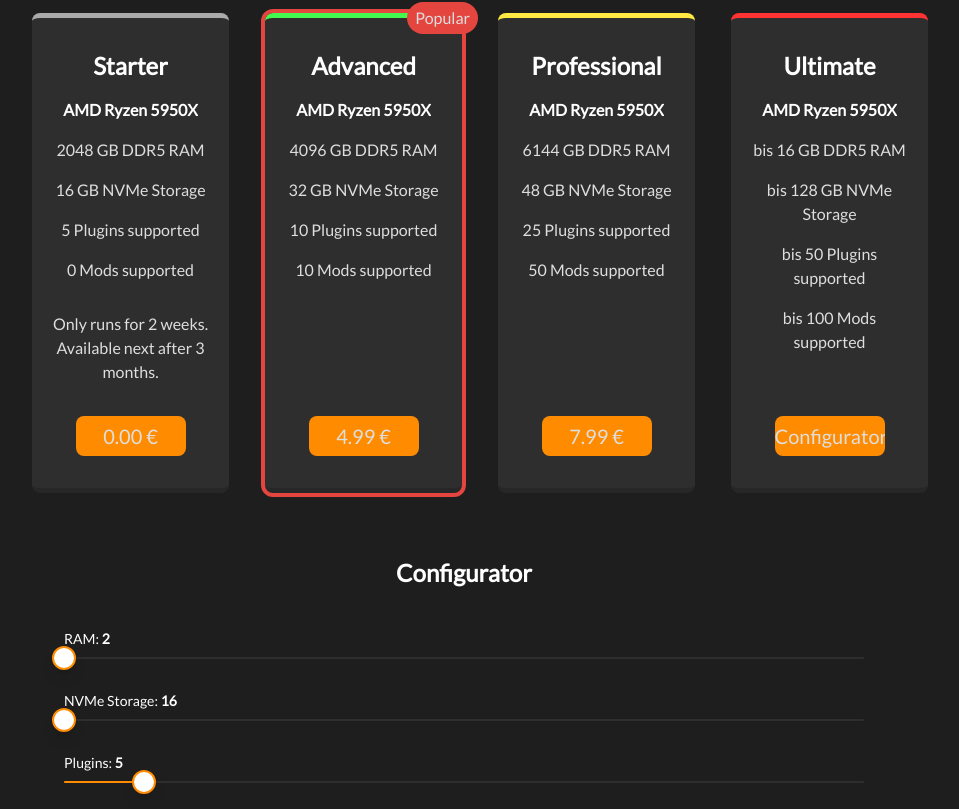
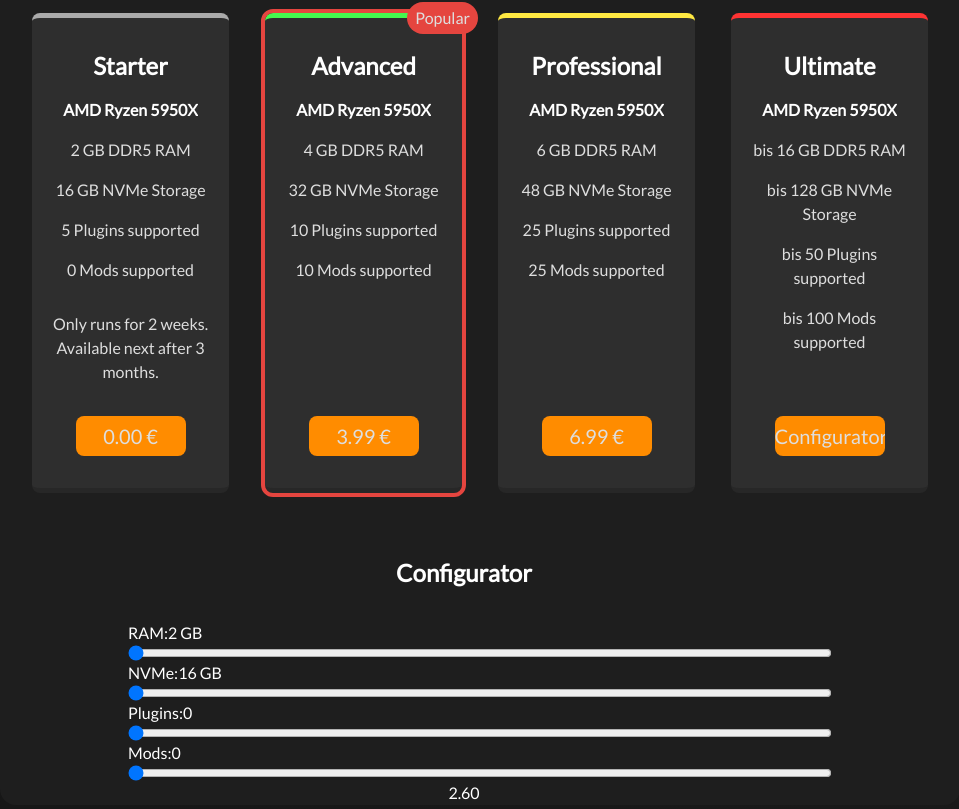
Before and after one commit to 2weeksmc/website, a Vue app: page /pricing in a window 1280 px wide. Shown: the part 371-1180 px from the top of the page, without its empty margins (160-1119 px from the left). Built offline with nearby package versions, Linux system fonts and the light colour scheme.

Commit message:
removed slider component and using input range temporary

```diff
--- a/index.html
+++ b/index.html
@@ -1,5 +1,5 @@
 <!doctype html>
-<html lang="">
+<html lang="" class="scroll-smooth">
   <head>
     <meta charset="UTF-8" />
     <link rel="icon" href="/logo.png" />
--- a/src/components/pricing/SliderComponent.vue
+++ /dev/null
@@ -1,113 +0,0 @@
-<script setup>
-import { defineProps, defineEmits, computed, ref, onBeforeUnmount } from 'vue'
-
-const props = defineProps({
-  label: { type: String, default: 'Slider' },
-  min: { type: Number, default: 0 },
-  max: { type: Number, default: 100 },
-  step: { type: Number, default: 10 },
-  width: { type: [Number, String], default: '100%' },
-  trackHeight: { type: Number, default: 2 }, // px
-  tickHeight: { type: Number, default: 6 }, // px
-  thumbSize: { type: Number, default: 24 }, // px
-  modelValue: { type: Number, default: 0 },
-})
-const emit = defineEmits(['update:modelValue'])
-
-const wrapperEl = ref(null)
-const dragging = ref(false)
-
-const range = computed(() => props.max - props.min)
-const pct = computed(() => ((props.modelValue - props.min) / range.value) * 100)
-
-const ticks = computed(() => {
-  const arr = []
-  for (let v = props.min; v <= props.max; v += props.step) {
-    arr.push(v)
-  }
-  if (arr[arr.length - 1] !== props.max) arr.push(props.max)
-  return arr
-})
-
-function setValueFromEvent(e) {
-  const rect = wrapperEl.value.getBoundingClientRect()
-  let x = e.clientX - rect.left
-  x = Math.max(0, Math.min(x, rect.width))
-  let v = props.min + (x / rect.width) * range.value
-  v = Math.round(v / props.step) * props.step
-  v = Math.min(props.max, Math.max(props.min, v))
-  emit('update:modelValue', v)
-}
-
-function onPointerDown(e) {
-  dragging.value = true
-  setValueFromEvent(e)
-  window.addEventListener('pointermove', onPointerMove)
-  window.addEventListener('pointerup', onPointerUp)
-}
-function onPointerMove(e) {
-  if (dragging.value) setValueFromEvent(e)
-}
-function onPointerUp() {
-  dragging.value = false
-  window.removeEventListener('pointermove', onPointerMove)
-  window.removeEventListener('pointerup', onPointerUp)
-}
-
-onBeforeUnmount(() => onPointerUp())
-</script>
-
-<template>
-  <div
-    :style="{ width: typeof width === 'number' ? width + 'px' : width }"
-    class="px-8 flex flex-col items-start"
-  >
-    <!-- Label + value -->
-    <label class="text-sm font-medium mb-2">
-      {{ label }}: <span class="font-semibold">{{ modelValue }}</span>
-    </label>
-
-    <!-- Slider wrapper -->
-    <div ref="wrapperEl" class="relative w-full pb-8 overflow-visible" @pointerdown="onPointerDown">
-      <!-- Track (dark gray) -->
-      <div
-        :style="{ height: trackHeight + 'px' }"
-        class="w-full bg-[#2E2E2E] rounded-full z-0"
-      ></div>
-
-      <!-- Fill (orange) -->
-      <div
-        :style="{ width: pct + '%', height: trackHeight + 'px' }"
-        class="absolute left-0 top-0 bg-[#FF8C00] rounded-full z-10"
-      ></div>
-
-      <!-- Ticks + Labels (teal accent) -->
-      <div class="absolute left-0 top-0 w-full pointer-events-none z-20">
-        <template v-for="tick in ticks" :key="tick">
-          <div
-            class="absolute flex flex-col items-center"
-            :style="{ left: ((tick - min) / range) * 100 + '%' }"
-          >
-            <div :style="{ height: tickHeight + 'px' }" class="w-px bg-[#00BFA6]"></div>
-            <div class="mt-1 text-xs select-none text-[#00BFA6]">
-              {{ tick }}
-            </div>
-          </div>
-        </template>
-      </div>
-
-      <!-- Thumb (visible above all) -->
-      <div
-        class="absolute bg-white border-2 rounded-full shadow-lg z-50"
-        :style="{
-          left: pct + '%',
-          top: trackHeight / 2 + 'px',
-          width: thumbSize + 'px',
-          height: thumbSize + 'px',
-          transform: 'translate(-50%, -50%)',
-          borderColor: '#FF8C00',
-        }"
-      ></div>
-    </div>
-  </div>
-</template>
--- a/src/views/main/PricingView.vue
+++ b/src/views/main/PricingView.vue
@@ -2,12 +2,27 @@
 import { ref } from 'vue'
 import BannerComponent from '@/components/BannerComponent.vue'
 import PricingCardComponent from '@/components/pricing/PricingCardComponent.vue'
-import SliderComponent from '@/components/pricing/SliderComponent.vue'
+import { onMounted } from 'vue'
+
+const isOnCooldown = ref(false)
 
 const ram = ref(2)
 const storage = ref(16)
-const plugins = ref(5)
-const mods = ref(5)
+const plugins = ref(0)
+const mods = ref(0)
+const price = ref(0)
+
+function calculatePrice() {
+  const ramPrice = ram.value * 0.5
+  const storagePrice = storage.value * 0.1
+  const pluginsPrice = plugins.value * 0.025
+  const modsPrice = mods.value * 0.05
+  price.value = ramPrice + storagePrice + pluginsPrice + modsPrice
+}
+
+onMounted(() => {
+  calculatePrice()
+})
 </script>
 
 <template>
@@ -21,33 +36,33 @@ const mods = ref(5)
             color="#aaaaaa"
             name="Starter"
             cpu="AMD Ryzen 5950X"
-            ram="2048"
+            ram="2"
             storage="16"
             plugin-support-amount="5"
             mod-support-amount="0"
-            price="0.00"
+            :price="isOnCooldown ? '1.99' : '0.00'"
             special="Only runs for 2 weeks. Available next after 3 months."
           />
           <PricingCardComponent
             color="#45f84f"
             name="Advanced"
             cpu="AMD Ryzen 5950X"
-            ram="4096"
+            ram="4"
             storage="32"
             plugin-support-amount="10"
             mod-support-amount="10"
-            price="4.99"
+            price="3.99"
             popular="true"
           />
           <PricingCardComponent
             color="#ffe942"
             name="Professional"
             cpu="AMD Ryzen 5950X"
-            ram="6144"
+            ram="6"
             storage="48"
             plugin-support-amount="25"
-            mod-support-amount="50"
-            price="7.99"
+            mod-support-amount="25"
+            price="6.99"
           />
           <div
             :class="{
@@ -76,15 +91,73 @@ const mods = ref(5)
               type="button"
               value="Configurator"
               class="w-2/3 h-10 bg-[#FF8C00] rounded-lg text-xl"
+              onclick="document.getElementById('configurator').scrollIntoView()"
             />
           </div>
         </div>
-        <p class="w-full text-center text-2xl font-semibold">Configurator</p>
-        <div class="mt-2 mb-4 px-8 w-full">
-          <SliderComponent label="RAM" :min="2" :max="16" :step="2" v-model="ram" />
-          <SliderComponent label="NVMe Storage" :min="16" :max="128" :step="16" v-model="storage" />
-          <SliderComponent label="Plugins" :min="0" :max="50" :step="5" v-model="plugins" />
-          <SliderComponent label="Mods" :min="0" :max="100" :step="5" v-model="mods" />
+        <p id="configurator" class="w-full text-center text-2xl font-semibold">Configurator</p>
+        <div class="w-full">
+          <label for="ram" class="ml-32 mr-24 flex flex-col">
+            <div class="flex">
+              RAM: <a>{{ ram }} GB</a>
+            </div>
+            <input
+              id="ram"
+              type="range"
+              min="2"
+              max="16"
+              step="2"
+              value="2"
+              v-model="ram"
+              @input="calculatePrice"
+            />
+          </label>
+          <label for="nvme" class="ml-32 mr-24 flex flex-col">
+            <div class="flex">
+              NVMe: <a>{{ storage }} GB</a>
+            </div>
+            <input
+              id="nvme"
+              type="range"
+              min="16"
+              max="128"
+              step="16"
+              value="16"
+              v-model="storage"
+              @input="calculatePrice"
+            />
+          </label>
+          <label for="plugins" class="ml-32 mr-24 flex flex-col">
+            <div class="flex">
+              Plugins: <a>{{ plugins }}</a>
+            </div>
+            <input
+              id="plugins"
+              type="range"
+              min="0"
+              max="50"
+              step="5"
+              value="0"
+              v-model="plugins"
+              @input="calculatePrice"
+            />
+          </label>
+          <label for="mods" class="ml-32 mr-24 flex flex-col">
+            <div class="flex">
+              Mods: <a>{{ mods }}</a>
+            </div>
+            <input
+              id="mods"
+              type="range"
+              min="0"
+              max="100"
+              step="5"
+              value="0"
+              v-model="mods"
+              @input="calculatePrice"
+            />
+          </label>
+          <p class="w-full text-center">{{ price.toFixed(2) }}</p>
         </div>
       </div>
     </div>
```
